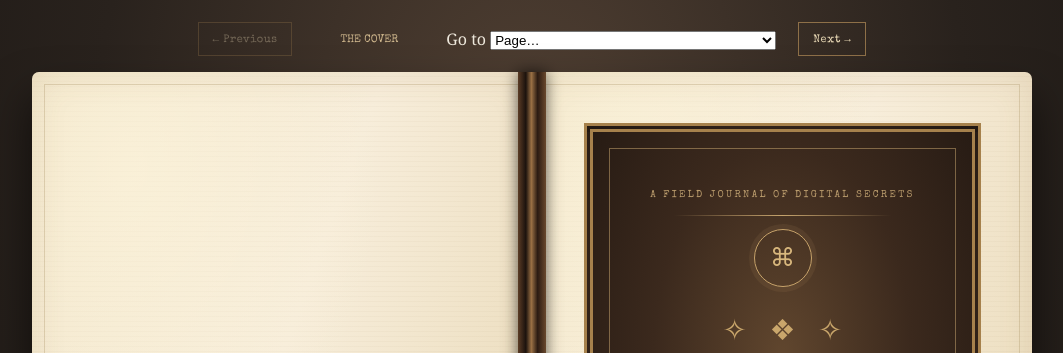
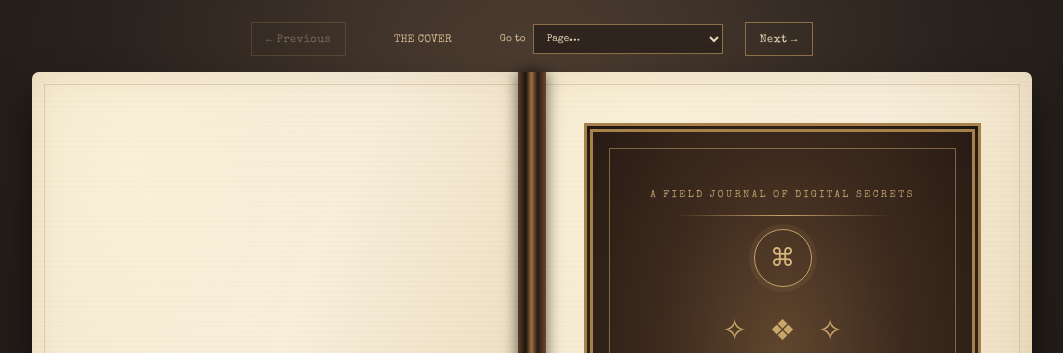
Before and after one commit to ruvani/cipher-chronicles, a website built with Vite: page index.html in a window 1280 px wide. Shown: the part 132-485 px from the top of the page, without its empty margins (108-1171 px from the left). Built offline with nearby package versions, Linux system fonts and the light colour scheme; some packages are replaced by stand-ins of ours; no server answers; the database is empty; a web font is replaced by a local one.

Commit message:
Add styles for page jump label and its select element

```diff
--- a/src/style.css
+++ b/src/style.css
@@ -65,6 +65,37 @@ main {
     color: #d0b88e;
     min-width: 110px;
     text-align: center
+}
+
+.page-jump-label {
+    display: inline-flex;
+    align-items: center;
+    gap: 7px;
+    color: #d0b88e;
+    font: 10px 'Special Elite', monospace;
+    white-space: nowrap;
+}
+
+.page-jump-label select {
+    max-width: 190px;
+    padding: 8px 9px;
+    border: 1px solid #8e7048;
+    border-radius: 0;
+    background: #30251e;
+    color: #e8d8b5;
+    font: 10px 'Special Elite', monospace;
+}
+
+.page-jump-label select:focus-visible {
+    outline: 2px solid #d1b17c;
+    outline-offset: 2px;
+}
+
+@media (max-width: 760px) {
+    .navline { gap: 8px; flex-wrap: wrap; }
+    .navline span { min-width: 86px; }
+    .page-jump-label { gap: 4px; }
+    .page-jump-label select { max-width: 125px; padding: 7px 5px; }
 }
 
 button {
```
